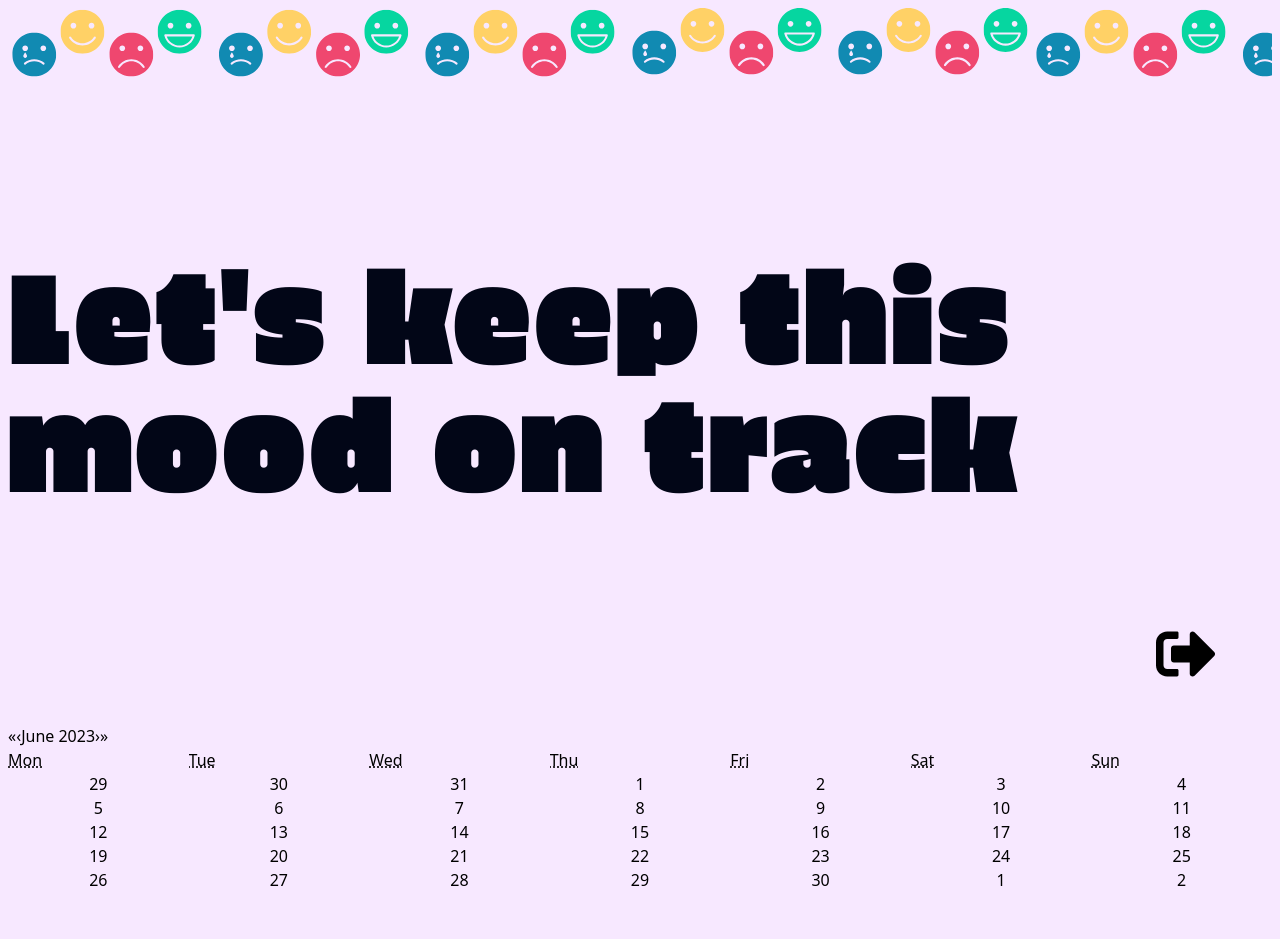
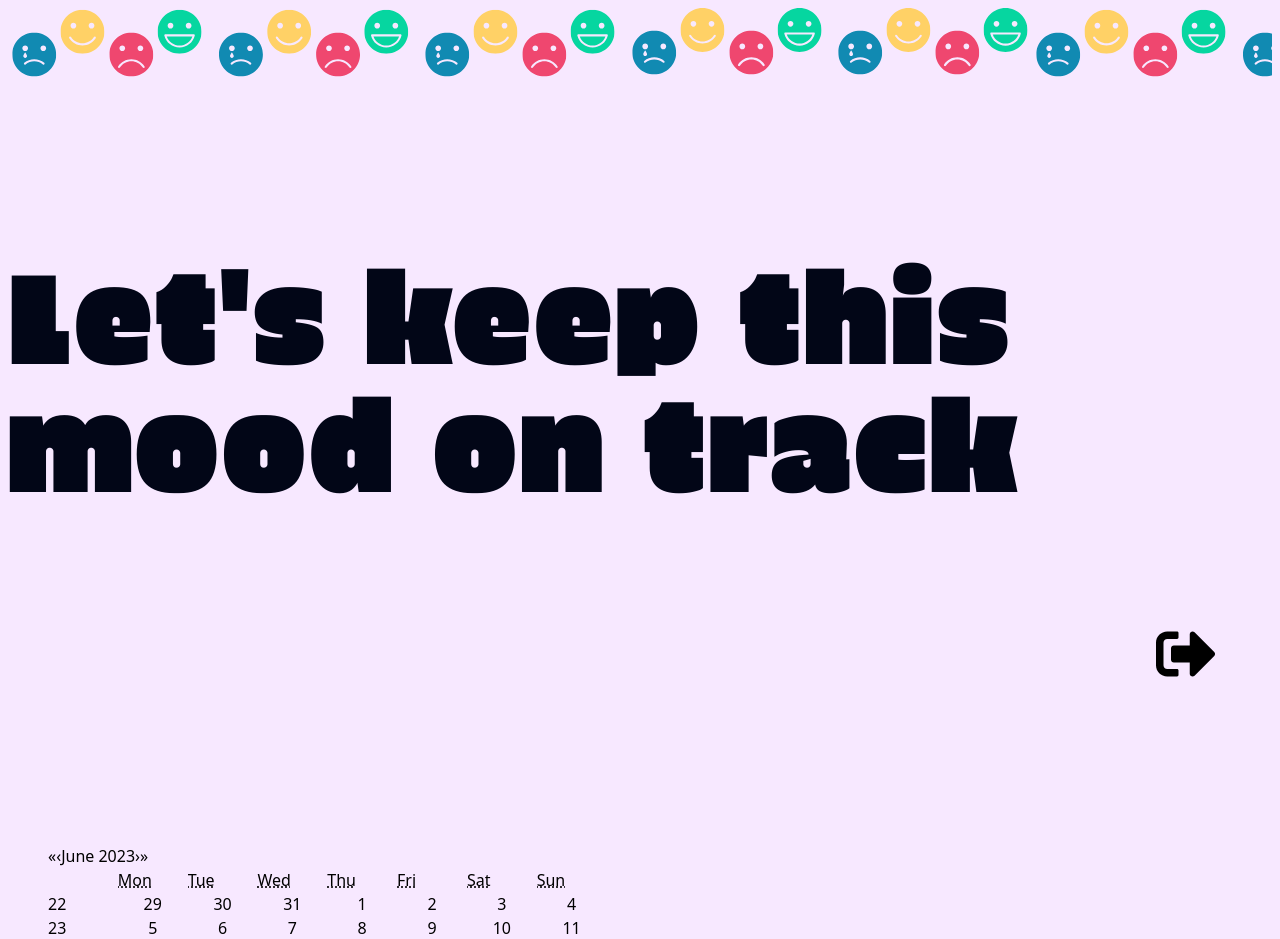
Before and after one commit to miazarre/mood-tracker, a React (Create React App) app: page /calendar in a window 1280 px wide. Shown: the top 939 px of the page. Built offline with nearby package versions, Linux system fonts and the light colour scheme.

Commit message:
Update calendar component

```diff
--- a/src/components/Calendar/index.js
+++ b/src/components/Calendar/index.js
@@ -7,8 +7,13 @@ const CalendarItem = () => {
   return (
     <>
       <LogOut />
-      <div>
-        <Calendar onChange={onChange} value={value} />
+      <div className="flex flex-row flex-wrap items-start mt-10 mb-0 p-10">
+        <Calendar
+          onChange={onChange}
+          showWeekNumbers
+          value={value}
+          className="flex max-w-full basis-420px flex-col grow-100 items-stretch pt-10"
+        />
       </div>
     </>
   );
```
